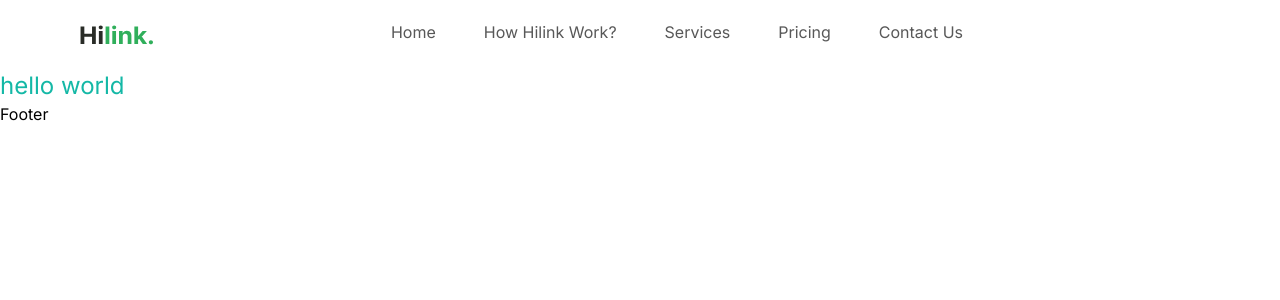
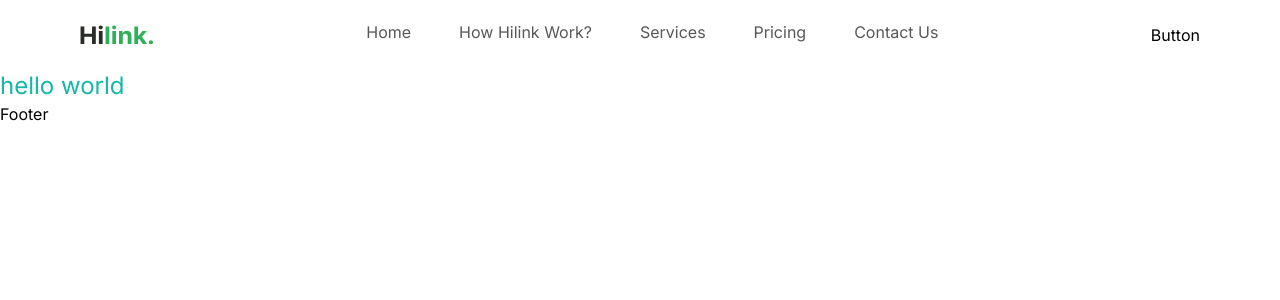
Before and after one commit to SebastianSloma/travel_next, a Next.js app: page / in a window 1280 px wide. Shown: the top 300 px of the page. Built offline with nearby package versions, Linux system fonts and the light colour scheme.

Commit message:
add button tsx

```diff
--- /dev/null
+++ b/components/Button.tsx
@@ -0,0 +1,9 @@
+import React from 'react'
+
+const Button = () => {
+  return (
+    <div>Button</div>
+  )
+}
+
+export default Button
--- a/components/Navbar.tsx
+++ b/components/Navbar.tsx
@@ -1,6 +1,7 @@
 import Link from 'next/link';
 import Image from 'next/image';
 import { NAV_LINKS } from '@/constants';
+import Button from './Button';
 
 const Navbar = () => {
 	return (
@@ -20,7 +21,7 @@ const Navbar = () => {
 				))}
 			</ul>
 			<div className='lg:flexCenter hidden'>
-
+					<Button type='button' title='Login' icon='/user.svg' variant='btn_dark_green'/>
 			</div>
 		</nav>
 	);
```
